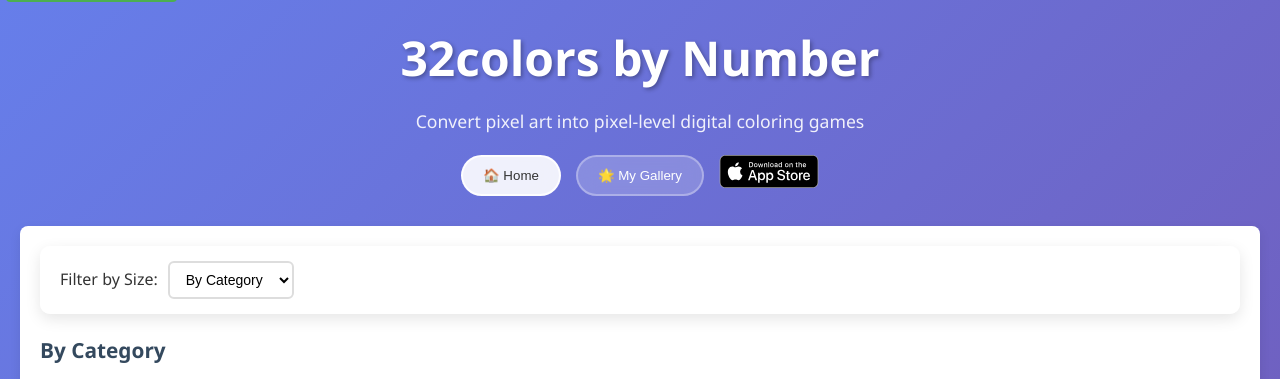
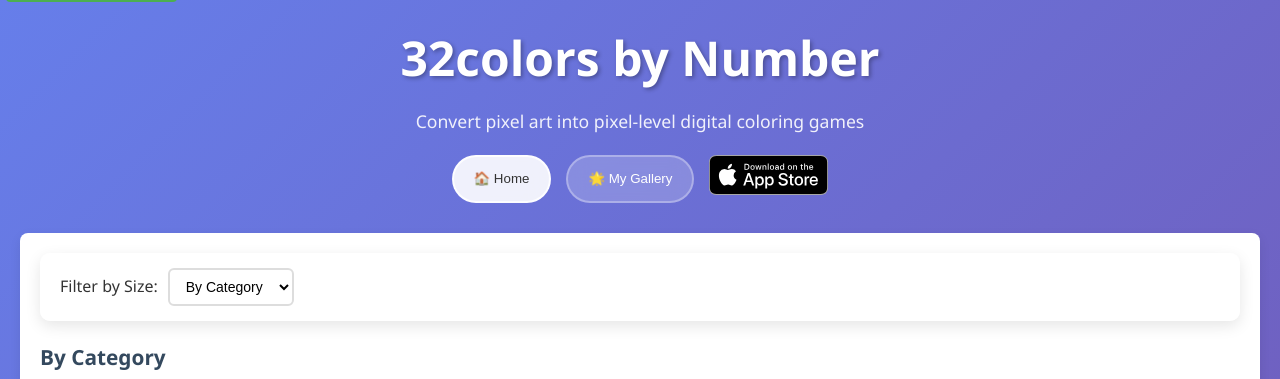
Before and after one commit to JobYu/32colors, a plain HTML site: page index.html in a window 1280 px wide. Shown: the top 379 px of the page. Drawn offline with Linux system fonts and the light colour scheme.

Commit message:
Update index.html

```diff
--- a/index.html
+++ b/index.html
@@ -159,8 +159,8 @@
                    class="app-store-link">
                     <img src="badge-download-on-the-app-store.svg"
                          alt="Download on the App Store"
-                         width="100"
-                         height="33">
+                         width="119"
+                         height="40">
                 </a>
             </nav>
         </header>
```
